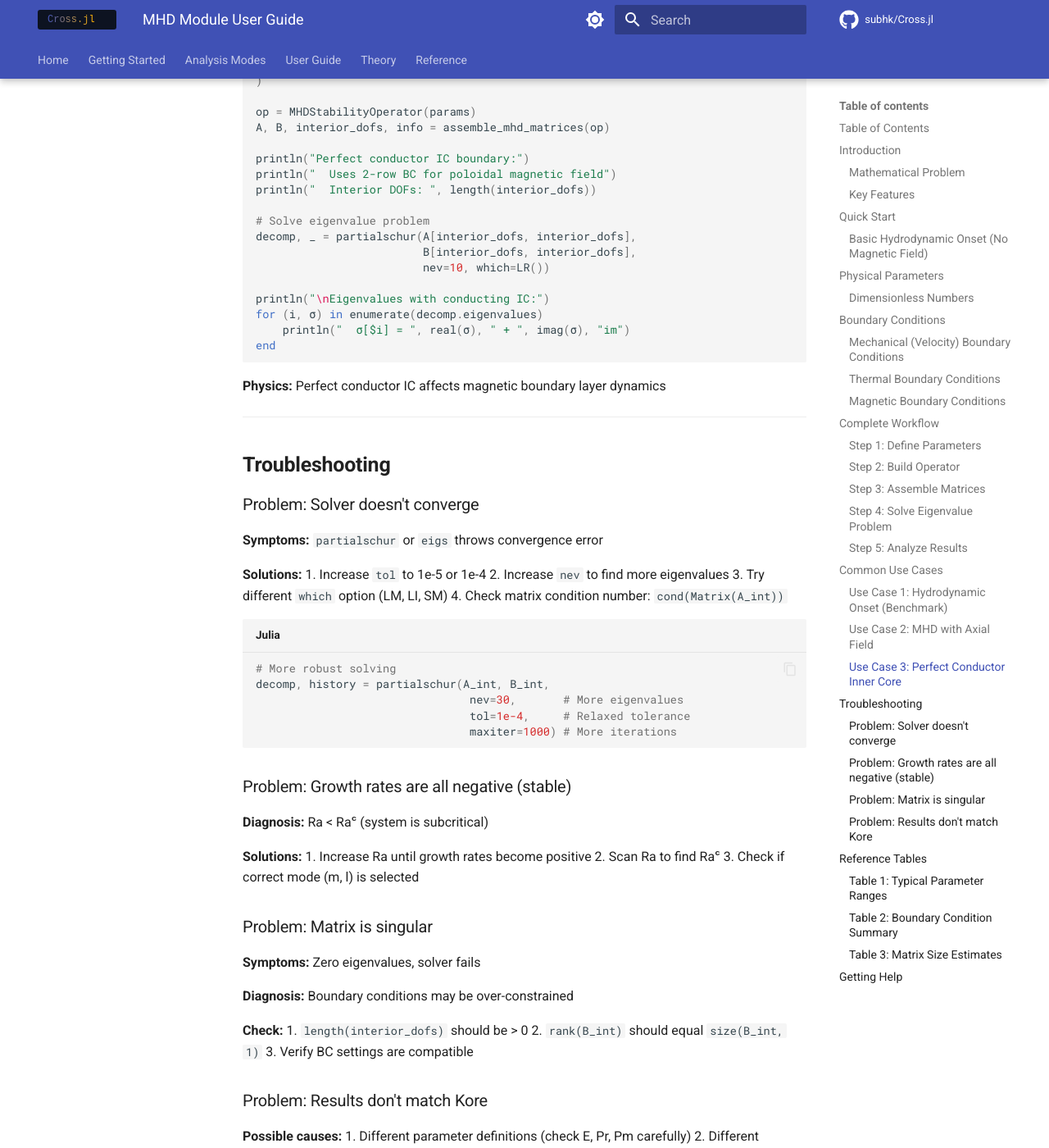
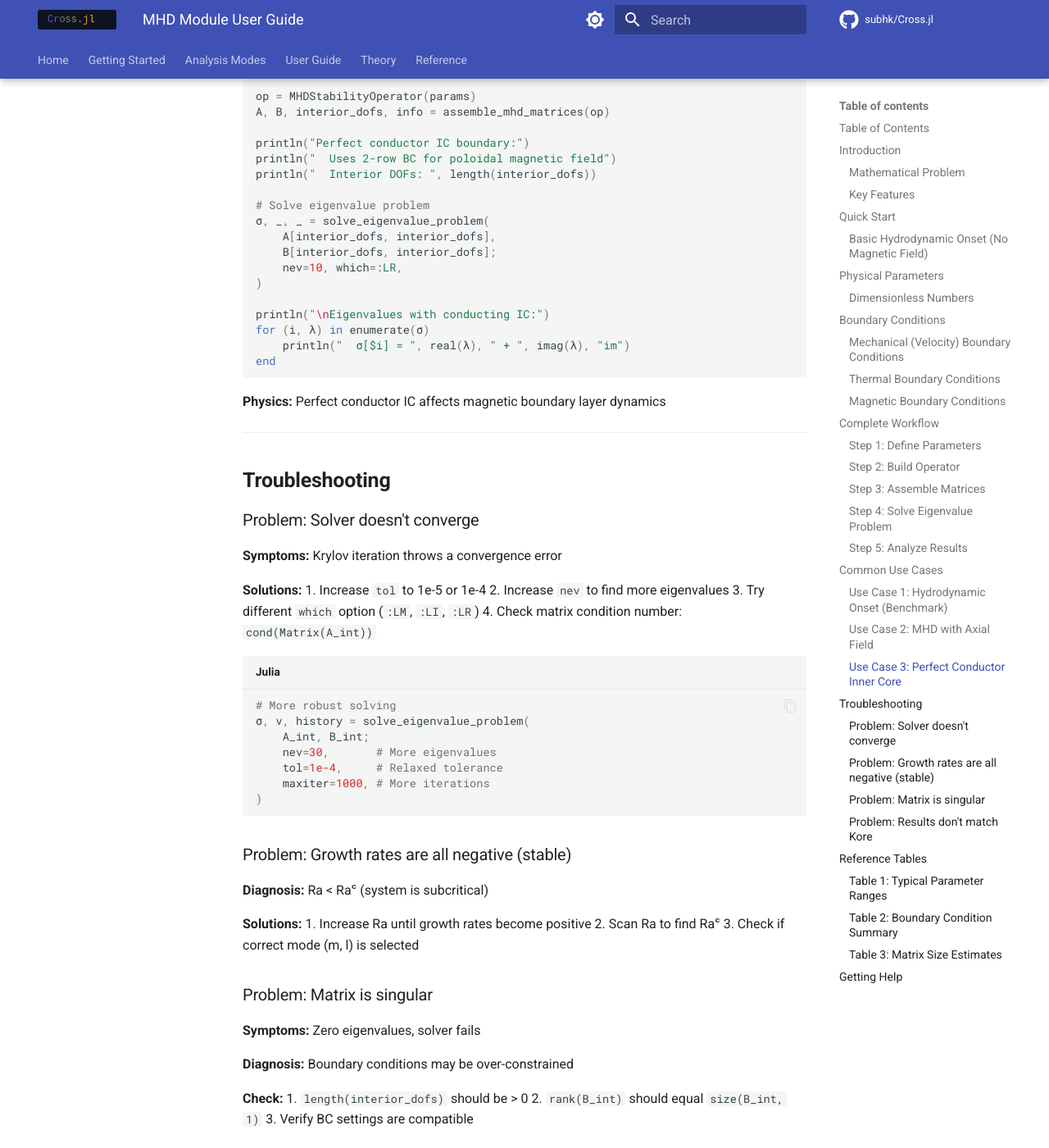
Before and after one commit to subhk/Cross.jl, an MkDocs documentation site: the page built from docs/MHD_USER_GUIDE.md, in a window 1280 px wide and 1400 px high, scrolled down 10572 px. Shown: the whole window at 82% size. Built offline with MkDocs 1.6.1 and Material for MkDocs 9.7.7, drawn with Linux system fonts in a browser that asks for light colours; comment, search, counter and statistics services are not loaded; some of the changed text lies outside the part shown.

Commit message:
Update MHD_USER_GUIDE.md

````diff
--- a/docs/MHD_USER_GUIDE.md
+++ b/docs/MHD_USER_GUIDE.md
@@ -82,13 +82,12 @@ op = MHDStabilityOperator(params)
 A, B, interior_dofs, info = assemble_mhd_matrices(op)
 
 # Solve eigenvalue problem
-using ArnoldiMethod
-decomp, history = partialschur(A[interior_dofs, interior_dofs],
-                                B[interior_dofs, interior_dofs],
-                                nev=20, tol=1e-6, which=LR())
+σ, eigenvectors, history = solve_eigenvalue_problem(
+    A[interior_dofs, interior_dofs],
+    B[interior_dofs, interior_dofs];
+    nev=20, tol=1e-6, which=:LR,
+)
 
-# Extract eigenvalues
-σ = decomp.eigenvalues
 growth_rates = real.(σ)
 frequencies = imag.(σ)
 
@@ -355,23 +354,20 @@ println("  Sparsity: ", nnz(A), " / ", size(A,1)^2,
 
 ### Step 4: Solve Eigenvalue Problem
 
-#### Using ArnoldiMethod (Recommended)
+#### Using KrylovKit
 
 ```julia
-using ArnoldiMethod
-
 # Extract interior problem
 A_int = A[interior_dofs, interior_dofs]
 B_int = B[interior_dofs, interior_dofs]
 
 # Find eigenvalues with largest real part
-decomp, history = partialschur(A_int, B_int,
-                                nev=20,      # Number of eigenvalues
-                                tol=1e-6,    # Tolerance
-                                which=LR())  # Largest real part
-
-σ = decomp.eigenvalues
-v = decomp.Q  # Eigenvectors
+σ, v, history = solve_eigenvalue_problem(
+    A_int, B_int;
+    nev=20,      # Number of eigenvalues
+    tol=1e-6,    # Tolerance
+    which=:LR,   # Largest real part
+)
 
 println("\nEigenvalues found:")
 for i in 1:length(σ)
@@ -434,13 +430,14 @@ params = MHDParams(
 op = MHDStabilityOperator(params)
 A, B, interior_dofs, info = assemble_mhd_matrices(op)
 
-using ArnoldiMethod
-decomp, _ = partialschur(A[interior_dofs, interior_dofs],
-                         B[interior_dofs, interior_dofs],
-                         nev=10, which=LR())
+σ, _, _ = solve_eigenvalue_problem(
+    A[interior_dofs, interior_dofs],
+    B[interior_dofs, interior_dofs];
+    nev=10, which=:LR,
+)
 
-σ_max = maximum(real.(decomp.eigenvalues))
-ω_crit = imag(decomp.eigenvalues[argmax(real.(decomp.eigenvalues))])
+σ_max = maximum(real.(σ))
+ω_crit = imag(σ[argmax(real.(σ))])
 
 println("Critical mode:")
 println("  Growth rate: ", σ_max, " (should be ≈ 0)")
@@ -485,11 +482,13 @@ for Le in Le_values
     op = MHDStabilityOperator(params_le)
     A, B, interior_dofs, _ = assemble_mhd_matrices(op)
 
-    decomp, _ = partialschur(A[interior_dofs, interior_dofs],
-                             B[interior_dofs, interior_dofs],
-                             nev=5, which=LR())
+    σ, _, _ = solve_eigenvalue_problem(
+        A[interior_dofs, interior_dofs],
+        B[interior_dofs, interior_dofs];
+        nev=5, which=:LR,
+    )
 
-    push!(growth_rates, maximum(real.(decomp.eigenvalues)))
+    push!(growth_rates, maximum(real.(σ)))
     println("Le = $Le: σ_max = ", growth_rates[end])
 end
 
@@ -523,13 +522,15 @@ println("  Uses 2-row BC for poloidal magnetic field")
 println("  Interior DOFs: ", length(interior_dofs))
 
 # Solve eigenvalue problem
-decomp, _ = partialschur(A[interior_dofs, interior_dofs],
-                         B[interior_dofs, interior_dofs],
-                         nev=10, which=LR())
+σ, _, _ = solve_eigenvalue_problem(
+    A[interior_dofs, interior_dofs],
+    B[interior_dofs, interior_dofs];
+    nev=10, which=:LR,
+)
 
 println("\nEigenvalues with conducting IC:")
-for (i, σ) in enumerate(decomp.eigenvalues)
-    println("  σ[$i] = ", real(σ), " + ", imag(σ), "im")
+for (i, λ) in enumerate(σ)
+    println("  σ[$i] = ", real(λ), " + ", imag(λ), "im")
 end
 ```
 
@@ -541,20 +542,22 @@ end
 
 ### Problem: Solver doesn't converge
 
-**Symptoms:** `partialschur` or `eigs` throws convergence error
+**Symptoms:** Krylov iteration throws a convergence error
 
 **Solutions:**
 1. Increase `tol` to 1e-5 or 1e-4
 2. Increase `nev` to find more eigenvalues
-3. Try different `which` option (LM, LI, SM)
+3. Try different `which` option (`:LM`, `:LI`, `:LR`)
 4. Check matrix condition number: `cond(Matrix(A_int))`
 
 ```julia
 # More robust solving
-decomp, history = partialschur(A_int, B_int,
-                                nev=30,       # More eigenvalues
-                                tol=1e-4,     # Relaxed tolerance
-                                maxiter=1000) # More iterations
+σ, v, history = solve_eigenvalue_problem(
+    A_int, B_int;
+    nev=30,       # More eigenvalues
+    tol=1e-4,     # Relaxed tolerance
+    maxiter=1000, # More iterations
+)
 ```
 
 ### Problem: Growth rates are all negative (stable)
````
